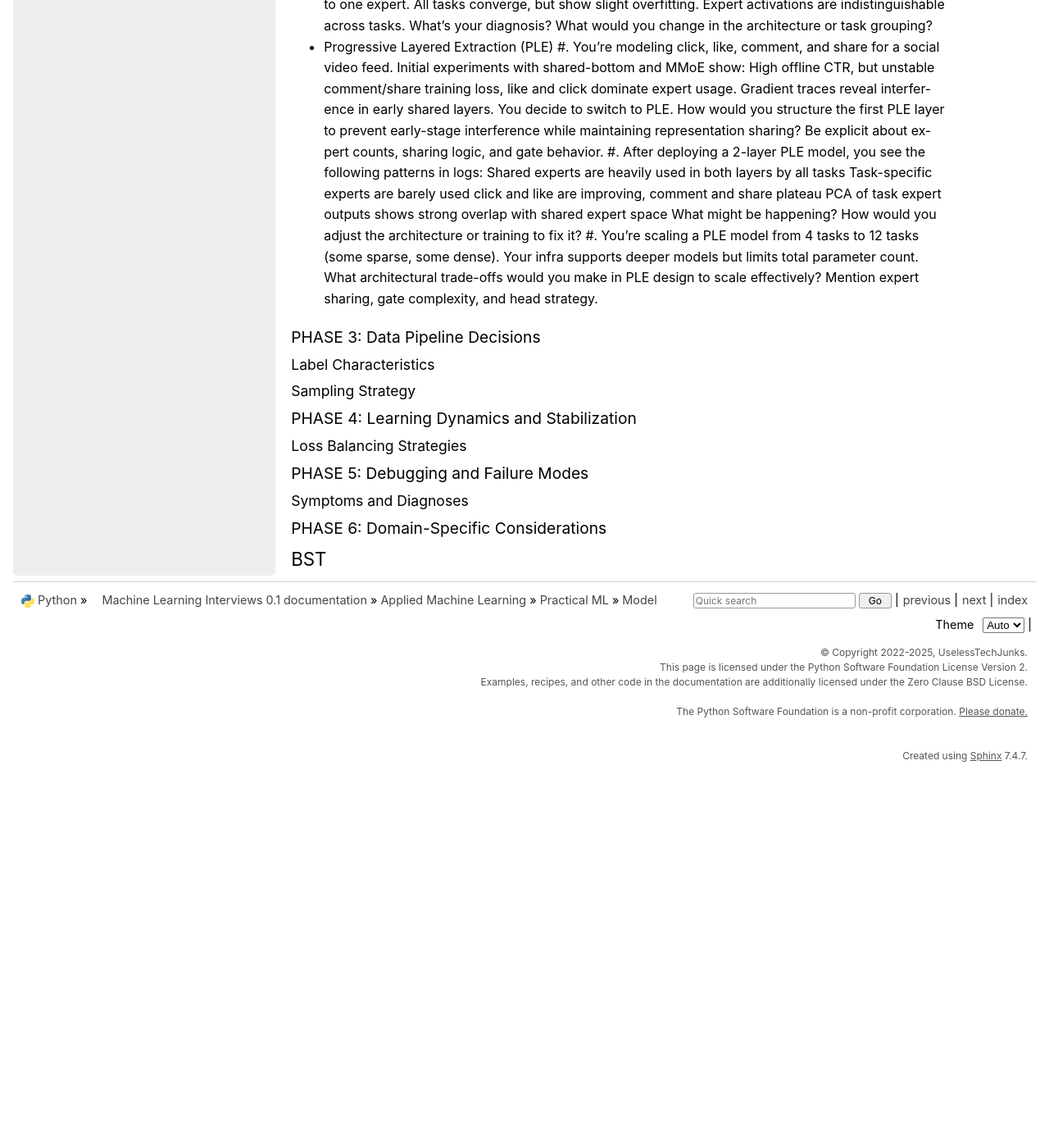
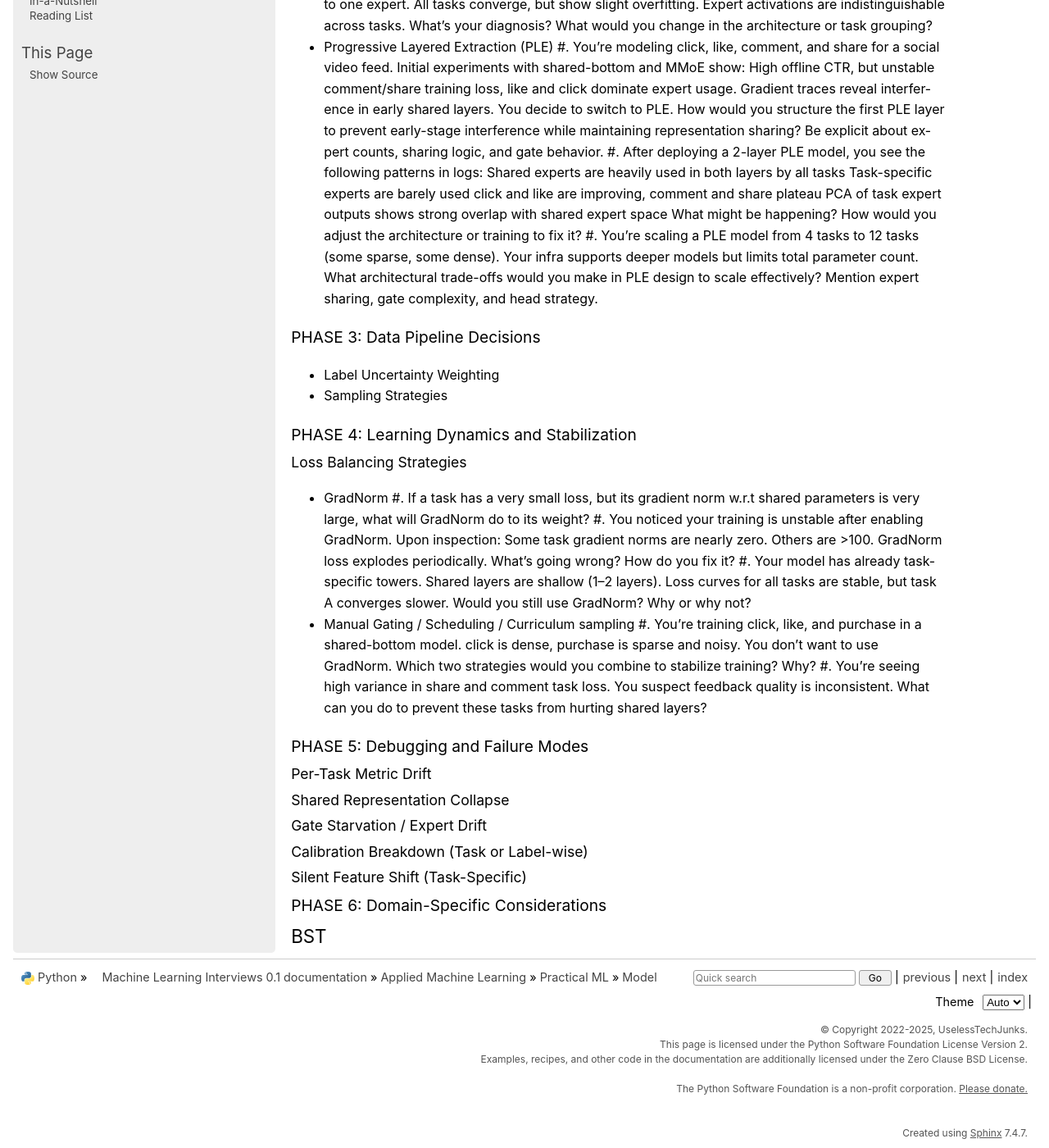
Before and after one commit to uselesstechjunks/leetcode, a Sphinx documentation site: the page built from docs/source/applied/practical/model.rst, in a window 1280 px wide and 1400 px high, scrolled down 2007 px. Shown: the whole window at 82% size. Built offline with Sphinx 7.4.7, drawn with Linux system fonts in a browser that asks for light colours; pages that are not in the unit, such as notebooks, are missing from menus; before the commit the page ends 2947 px from its top, so only the background shows below that.

Commit message:
Update model.rst

```diff
--- a/docs/source/applied/practical/model.rst
+++ b/docs/source/applied/practical/model.rst
@@ -51,17 +51,32 @@ Architecture Design
 
 PHASE 3: Data Pipeline Decisions
 ---------------------------------------------------------------------------
-Label Characteristics
-"""""""""""""""""""""""""""""""""""""""""""""""""""""""""""""""""""""""""""
-Sampling Strategy
-"""""""""""""""""""""""""""""""""""""""""""""""""""""""""""""""""""""""""""
+- Label Uncertainty Weighting
+- Sampling Strategies
+
 PHASE 4: Learning Dynamics and Stabilization
 ---------------------------------------------------------------------------
 Loss Balancing Strategies
 """""""""""""""""""""""""""""""""""""""""""""""""""""""""""""""""""""""""""
+- GradNorm
+	#. If a task has a very small loss, but its gradient norm w.r.t shared parameters is very large, what will GradNorm do to its weight?
+	#. You noticed your training is unstable after enabling GradNorm. Upon inspection: Some task gradient norms are nearly zero. Others are >100. GradNorm loss explodes periodically. What’s going wrong? How do you fix it?
+	#. Your model has already task-specific towers. Shared layers are shallow (1–2 layers). Loss curves for all tasks are stable, but task A converges slower. Would you still use GradNorm? Why or why not?
+- Manual Gating / Scheduling / Curriculum sampling
+	#. You’re training click, like, and purchase in a shared-bottom model. click is dense, purchase is sparse and noisy. You don’t want to use GradNorm. Which two strategies would you combine to stabilize training? Why?
+	#. You’re seeing high variance in share and comment task loss. You suspect feedback quality is inconsistent. What can you do to prevent these tasks from hurting shared layers?
+
 PHASE 5: Debugging and Failure Modes
 ---------------------------------------------------------------------------
-Symptoms and Diagnoses
+Per-Task Metric Drift
+"""""""""""""""""""""""""""""""""""""""""""""""""""""""""""""""""""""""""""
+Shared Representation Collapse
+"""""""""""""""""""""""""""""""""""""""""""""""""""""""""""""""""""""""""""
+Gate Starvation / Expert Drift
+"""""""""""""""""""""""""""""""""""""""""""""""""""""""""""""""""""""""""""
+Calibration Breakdown (Task or Label-wise)
+"""""""""""""""""""""""""""""""""""""""""""""""""""""""""""""""""""""""""""
+Silent Feature Shift (Task-Specific)
 """""""""""""""""""""""""""""""""""""""""""""""""""""""""""""""""""""""""""
 PHASE 6: Domain-Specific Considerations
 ---------------------------------------------------------------------------
```
